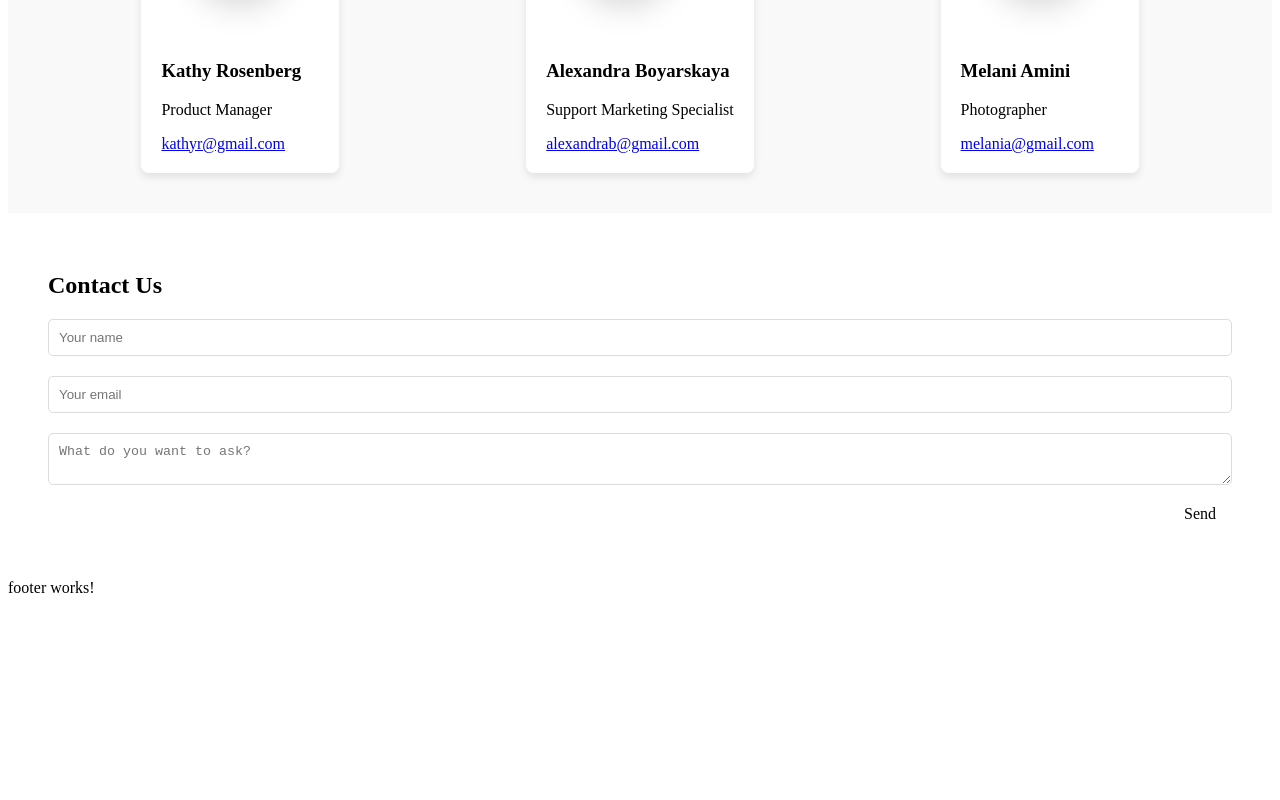
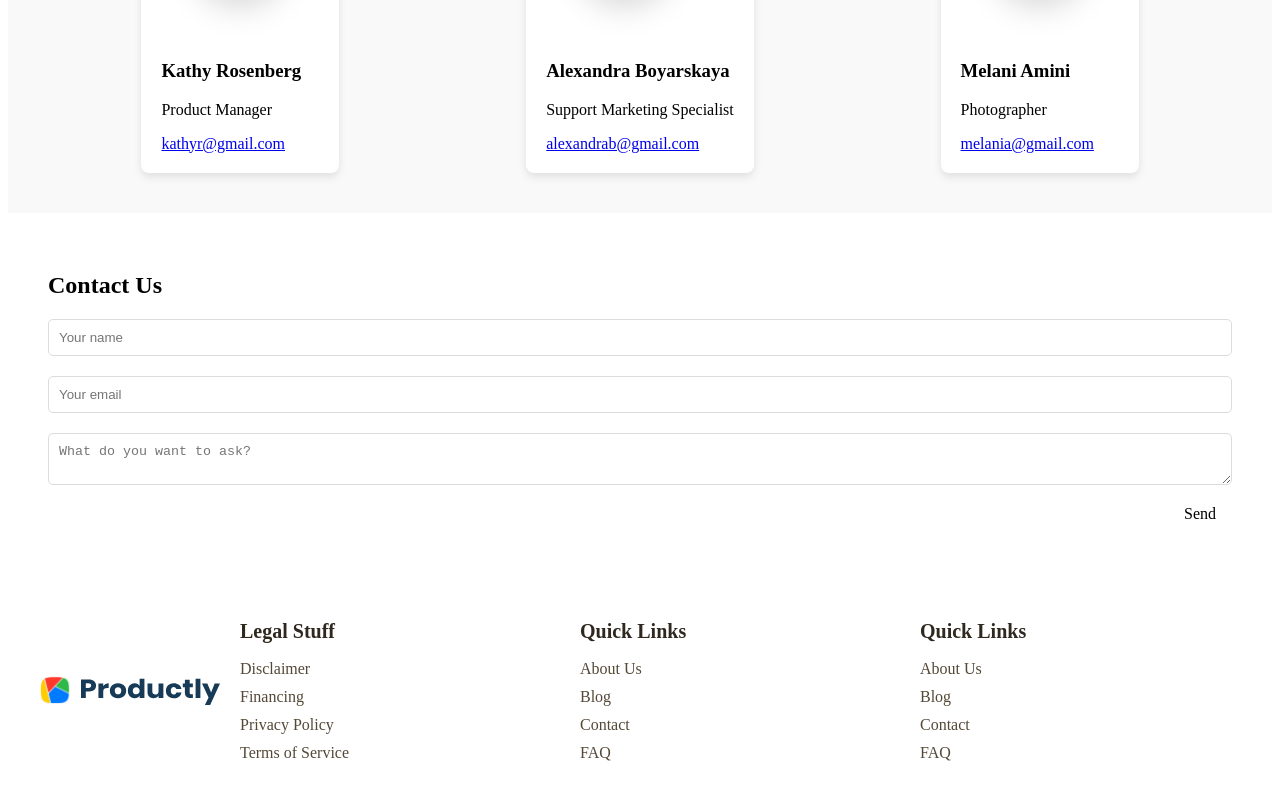
Before and after one commit to igor2000xp/Angular-at-friday-parrot, an Angular app: page / in a window 1280 px wide. Shown: the part 1802-2602 px from the top of the page. Before the commit the page ends 2415 px from the top, so only its background shows below. Built offline with nearby package versions, Linux system fonts and the light colour scheme.

Commit message:
feat: create footer

```diff
--- a/src/app/core/components/footer/footer.component.html
+++ b/src/app/core/components/footer/footer.component.html
@@ -1 +1,34 @@
-<p>footer works!</p>
+<footer class="footer-container">
+  <div class="footer-section">
+    <img src="./assets/logo-2.svg" alt="Productly Logo" />
+    <div class="footer-links">
+      <div class="footer-column">
+        <h2>Legal Stuff</h2>
+        <ul>
+          <li><a href="#">Disclaimer</a></li>
+          <li><a href="#">Financing</a></li>
+          <li><a href="#">Privacy Policy</a></li>
+          <li><a href="#">Terms of Service</a></li>
+        </ul>
+      </div>
+      <div class="footer-column">
+        <h2>Quick Links</h2>
+        <ul>
+          <li><a href="#">About Us</a></li>
+          <li><a href="#">Blog</a></li>
+          <li><a href="#">Contact</a></li>
+          <li><a href="#">FAQ</a></li>
+        </ul>
+      </div>
+      <div class="footer-column">
+        <h2>Quick Links</h2>
+        <ul>
+          <li><a href="#">About Us</a></li>
+          <li><a href="#">Blog</a></li>
+          <li><a href="#">Contact</a></li>
+          <li><a href="#">FAQ</a></li>
+        </ul>
+      </div>
+    </div>
+  </div>
+</footer>
--- a/src/app/core/components/footer/footer.component.scss
+++ b/src/app/core/components/footer/footer.component.scss
@@ -0,0 +1,52 @@
+.footer-container {
+  background-color: #fff;
+  padding: 40px 0;
+  width: 100%;
+
+  .footer-section {
+    display: flex;
+    justify-content: space-between;
+    flex-wrap: wrap;
+    max-width: 1200px;
+    margin: 0 auto;
+
+    img {
+      width: 180px;
+    }
+
+    .footer-links {
+      display: flex;
+      justify-content: space-between;
+      flex: 1;
+
+      .footer-column {
+        flex: 1;
+        margin-left: 20px;
+
+        h2 {
+          font-size: 20px;
+          color: #2f281e;
+        }
+
+        ul {
+          list-style: none;
+          padding: 0;
+
+          li {
+            margin: 10px 0;
+
+            a {
+              text-decoration: none;
+              color: #544837;
+              font-size: 16px;
+
+&:hover {
+                text-decoration: underline;
+              }
+            }
+          }
+        }
+      }
+    }
+  }
+}
```
Also changed, not shown: src/app/core/components/footer/footer.component.ts (+4 -5 lines).
